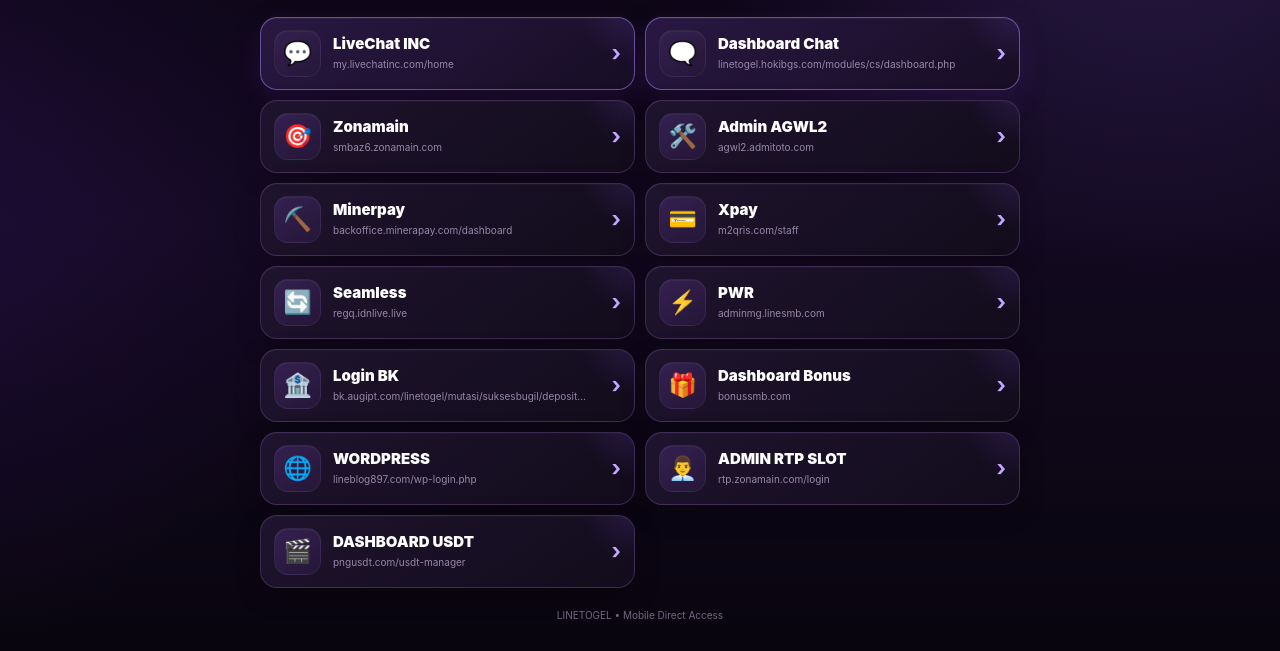
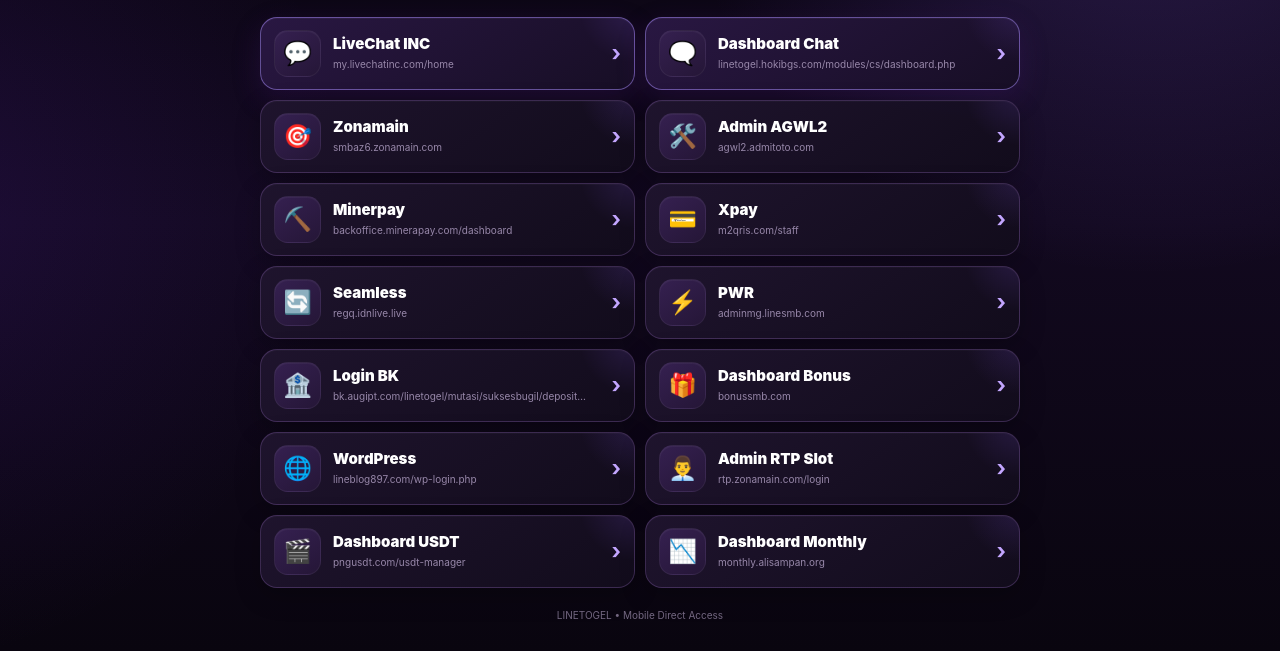
Before and after one commit to linetogel88/datalogin, a plain HTML site: page index.html in a window 1280 px wide. Shown: the part 174-825 px from the top of the page. Drawn offline with Linux system fonts and the light colour scheme.

Commit message:
Update index.html

```diff
--- a/index.html
+++ b/index.html
@@ -684,7 +684,7 @@
 
       <div class="info">
         <div class="name">
-          WORDPRESS
+          WordPress
         </div>
 
         <div class="url">
@@ -707,7 +707,7 @@
 
       <div class="info">
         <div class="name">
-          ADMIN RTP SLOT
+          Admin RTP Slot
         </div>
 
         <div class="url">
@@ -730,11 +730,34 @@
 
       <div class="info">
         <div class="name">
-          DASHBOARD USDT
+          Dashboard USDT
         </div>
 
         <div class="url">
           pngusdt.com/usdt-manager
+        </div>
+      </div>
+
+      <div class="arrow">›</div>
+    </a>
+
+
+    <!-- DASHBOARD MONTHLY -->
+    <a
+      class="link-card"
+      href="http://monthly.alisampan.org/"
+      target="_blank"
+      rel="noopener noreferrer"
+    >
+      <div class="icon">📉</div>
+
+      <div class="info">
+        <div class="name">
+          Dashboard Monthly
+        </div>
+
+        <div class="url">
+          monthly.alisampan.org
         </div>
       </div>
 
```
